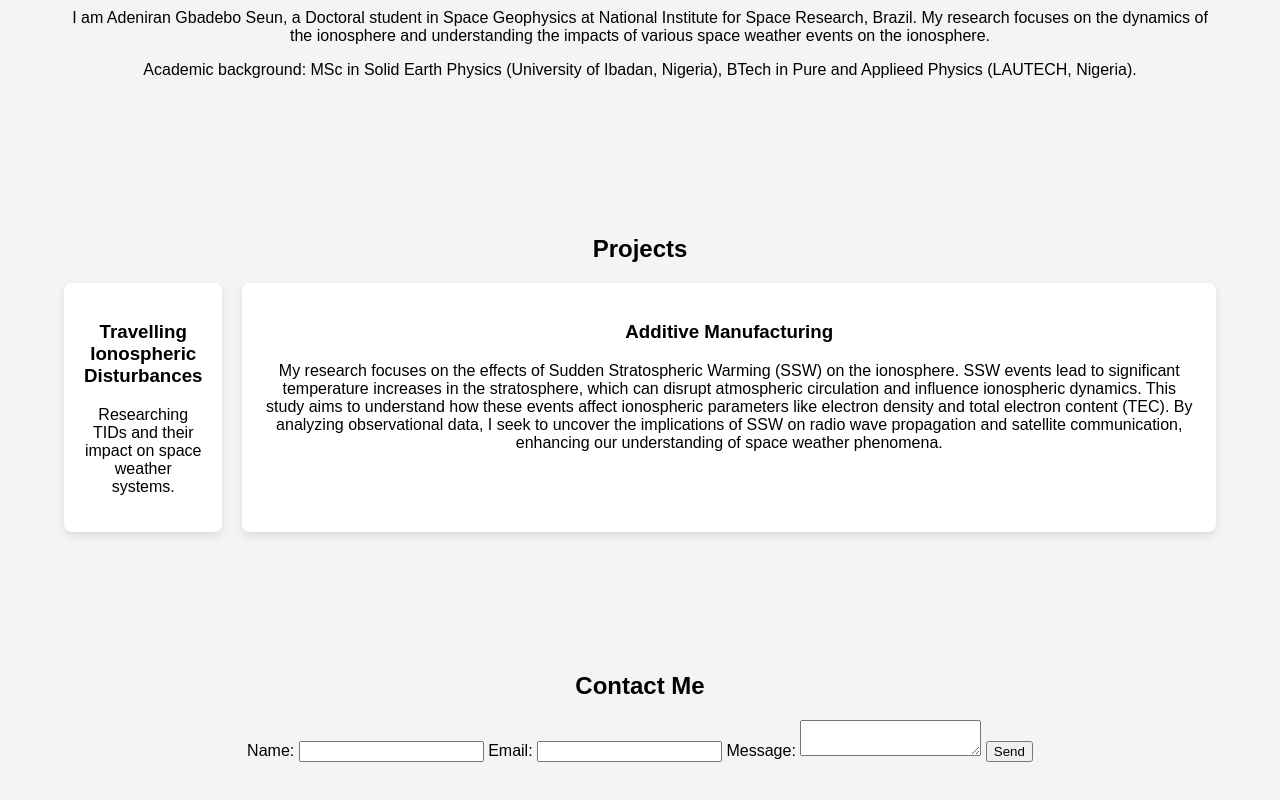
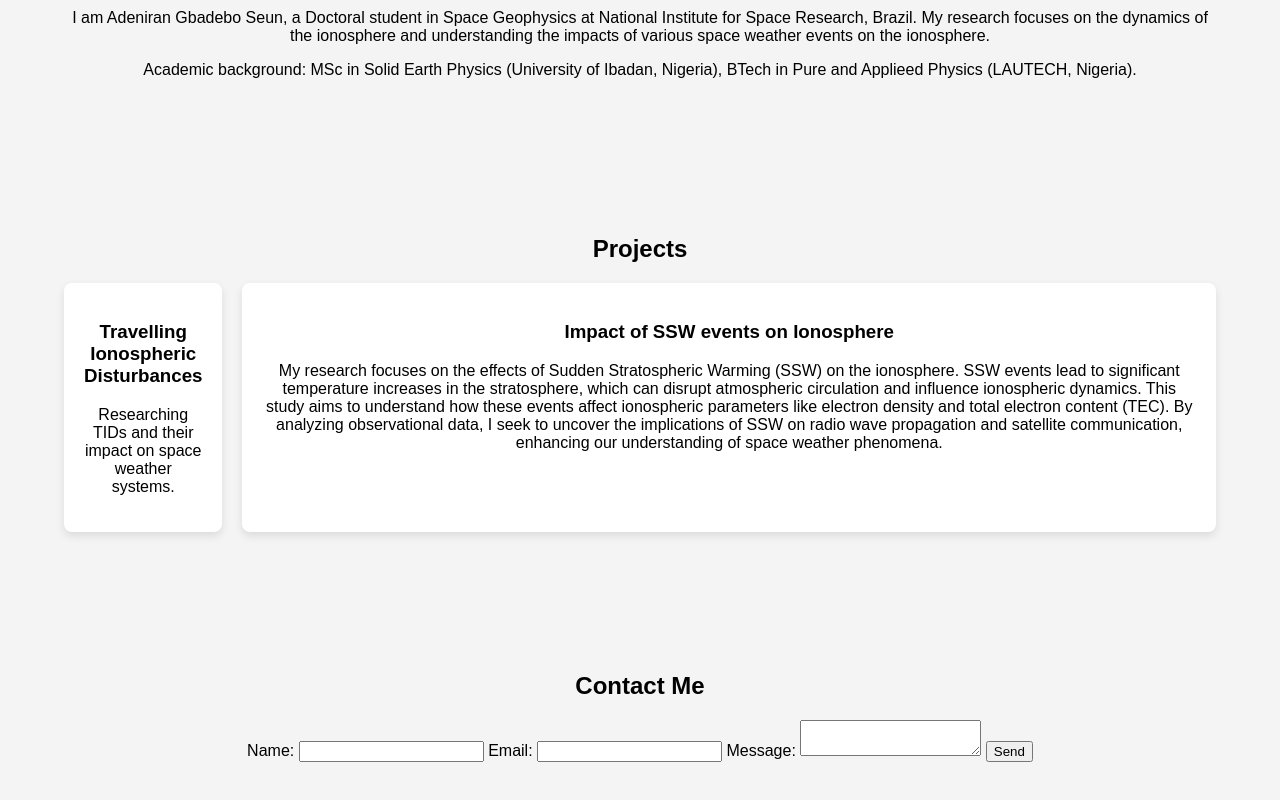
Before and after one commit to Adeniran1256/adeniranspace, a plain HTML site: page index.html in a window 1280 px wide. Shown: the part 1193-1993 px from the top of the page. Drawn offline with Linux system fonts and the light colour scheme; a script that the page names is missing.

Commit message:
Update index.html

```diff
--- a/index.html
+++ b/index.html
@@ -49,7 +49,7 @@
                     <p>Researching TIDs and their impact on space weather systems.</p>
                 </div>
                 <div class="project-card" onclick="openModal('modal2')">
-                    <h3>Additive Manufacturing</h3>
+                    <h3>Impact of SSW events on Ionosphere</h3>
                     <p>My research focuses on the effects of Sudden Stratospheric Warming (SSW) on the ionosphere. SSW events lead to significant temperature increases in the stratosphere, which can disrupt atmospheric circulation and influence ionospheric dynamics. This study aims to understand how these events affect ionospheric parameters like electron density and total electron content (TEC). By analyzing observational data, I seek to uncover the implications of SSW on radio wave propagation and satellite communication, enhancing our understanding of space weather phenomena.</p>
                 </div>
             </div>
```
